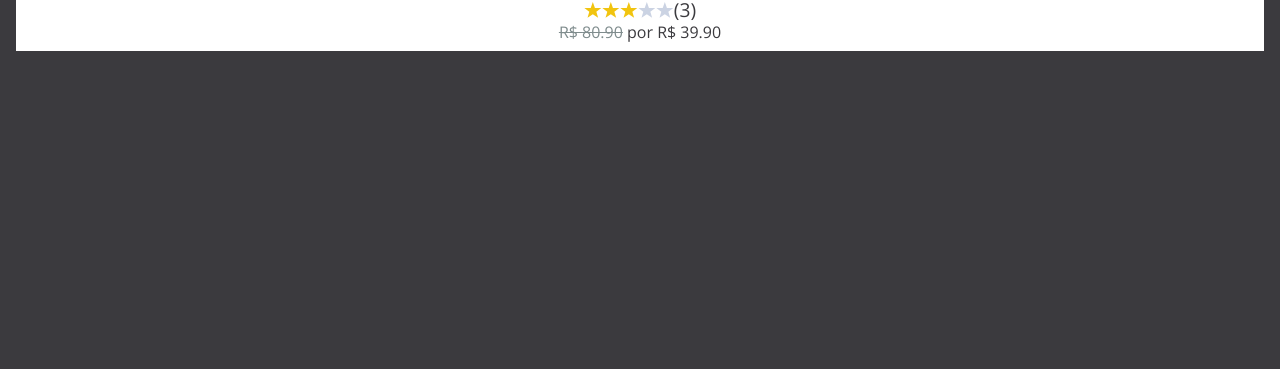
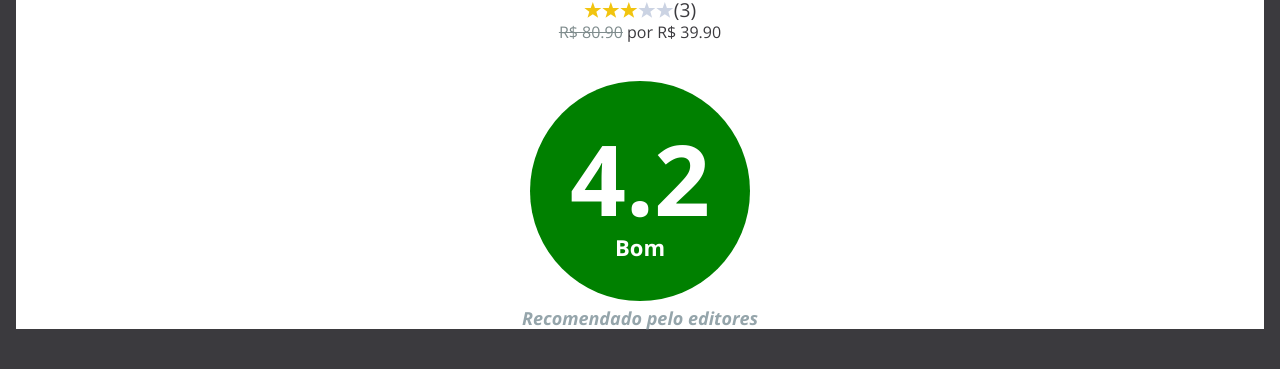
Before and after one commit to vandodev/PWA-com-QuaggaJS, a React (Create React App) app: page /book-details/9788576082675 in a window 1280 px wide. Shown: the part 297-666 px from the top of the page. Built offline with nearby package versions, Linux system fonts and the light colour scheme; data requests are answered from the project's data file.

Commit message:
:fire: Criando es estilizando área da nota geral

```diff
--- /dev/null
+++ b/src/pages/BookDetails/GeneralScore/index.js
@@ -0,0 +1,25 @@
+import React from 'react';
+import PropTypes from 'prop-types';
+
+import { Container } from './styles';
+
+const GeneralScore = ({ book }) => {
+  return (
+    <Container scoreColor={'green'}>
+      <div className="score">
+        <span className="summary-score-value">4.2</span>
+        <span>Bom</span>
+      </div>
+
+      <p className="score-comment">Recomendado pelo editores</p>
+    </Container>
+  );
+};
+
+GeneralScore.propTypes = {
+  book: PropTypes.shape({
+    score: PropTypes.number,
+  }).isRequired,
+};
+
+export default GeneralScore;
--- /dev/null
+++ b/src/pages/BookDetails/GeneralScore/styles.js
@@ -0,0 +1,30 @@
+import styled from 'styled-components';
+
+export const Container = styled.div`
+  .score {
+    display: flex;
+    flex-direction: column;
+    justify-content: center;
+    background-color: ${(props) => props.scoreColor};
+    border-radius: 150px;
+    height: 220px;
+    width: 220px;
+    font-size: 22px;
+    font-weight: bold;
+    color: #ffffff;
+    text-align: center;
+    margin: auto;
+    margin-top: 30px;
+    .summary-score-value {
+      font-size: 98px;
+    }
+  }
+  .score-comment {
+    font-size: 18px;
+    font-style: italic;
+    font-weight: bold;
+    text-align: center;
+    color: #95a5ab;
+    margin-top: 7px;
+  }
+`;
--- a/src/pages/BookDetails/index.js
+++ b/src/pages/BookDetails/index.js
@@ -5,6 +5,7 @@ import { Container } from './styles';
 import { getBook } from '../../services/books';
 
 import Info from './info';
+import GeneralScore from './GeneralScore';
 
 function BookDetails() {
   const { isbn } = useParams();
@@ -23,6 +24,7 @@ function BookDetails() {
       {book.isbn && (
         <Container>
           <Info book={book} />
+          <GeneralScore book={book} />
         </Container>
       )}
     </>
```
